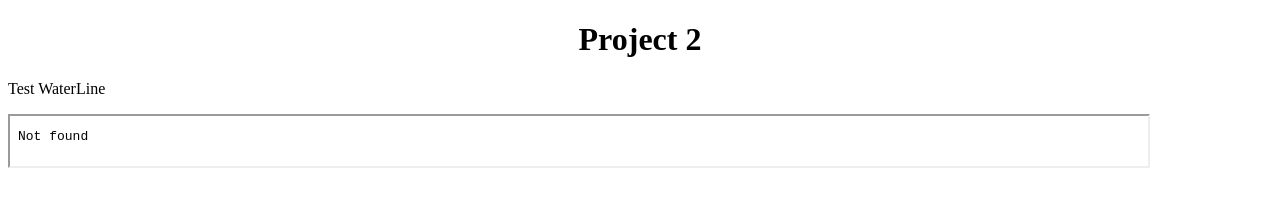
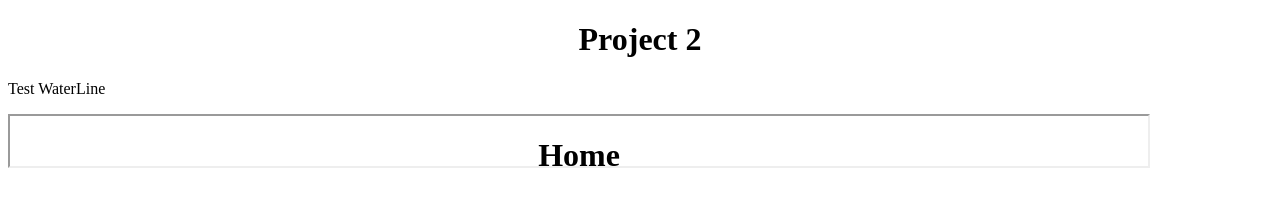
Before and after one commit to Walkplay/web_dev, a plain HTML site: page Project2/index.html in a window 1280 px wide. Drawn offline with Linux system fonts and the light colour scheme.

Commit message:
Refactoring
refactor page name

```diff
--- a/Project2/index.html
+++ b/Project2/index.html
@@ -3,7 +3,7 @@
 <body>
 <h1 style="text-align: center;">Project 2</h1>
 <p>Test WaterLine</p>
-<iframe src="menu.html" width="90%" height="50"></iframe>
+<iframe src="home.html" width="90%" height="50"></iframe>
 
 </body>
 </html>
```
